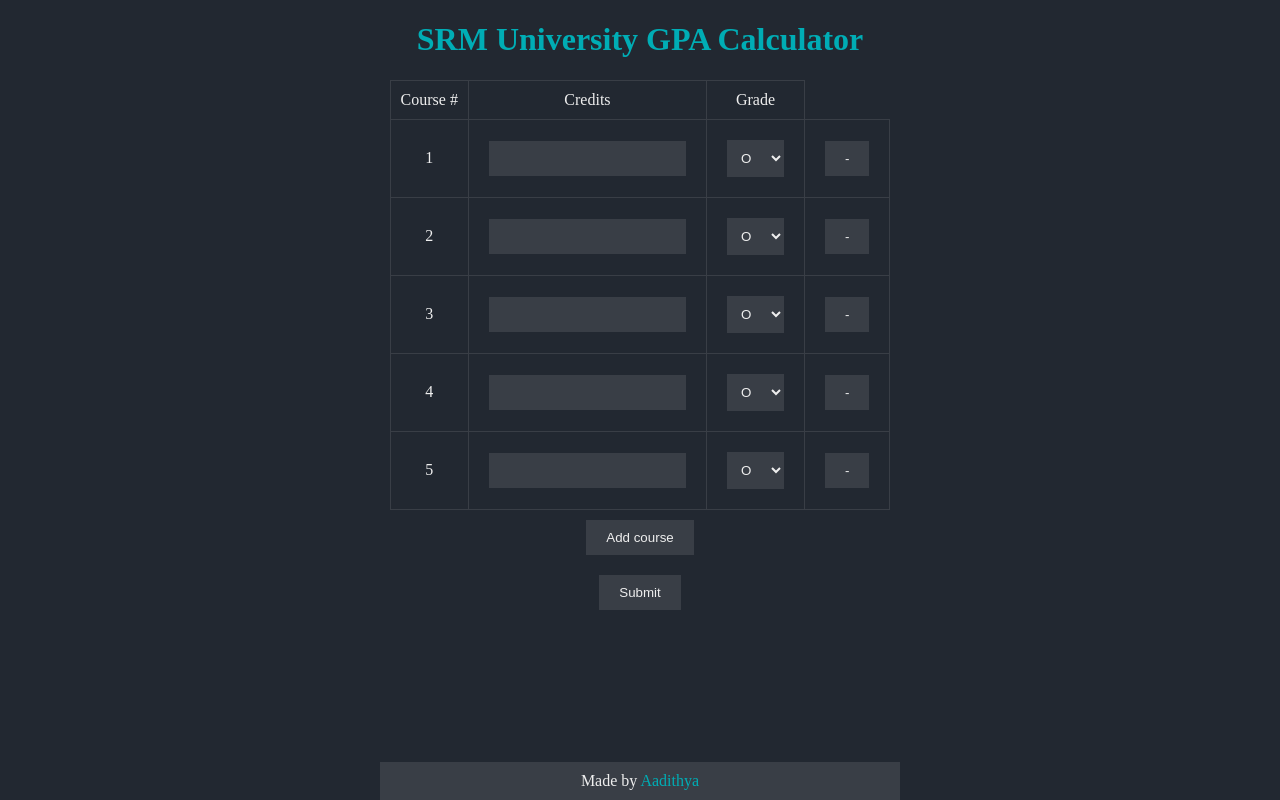
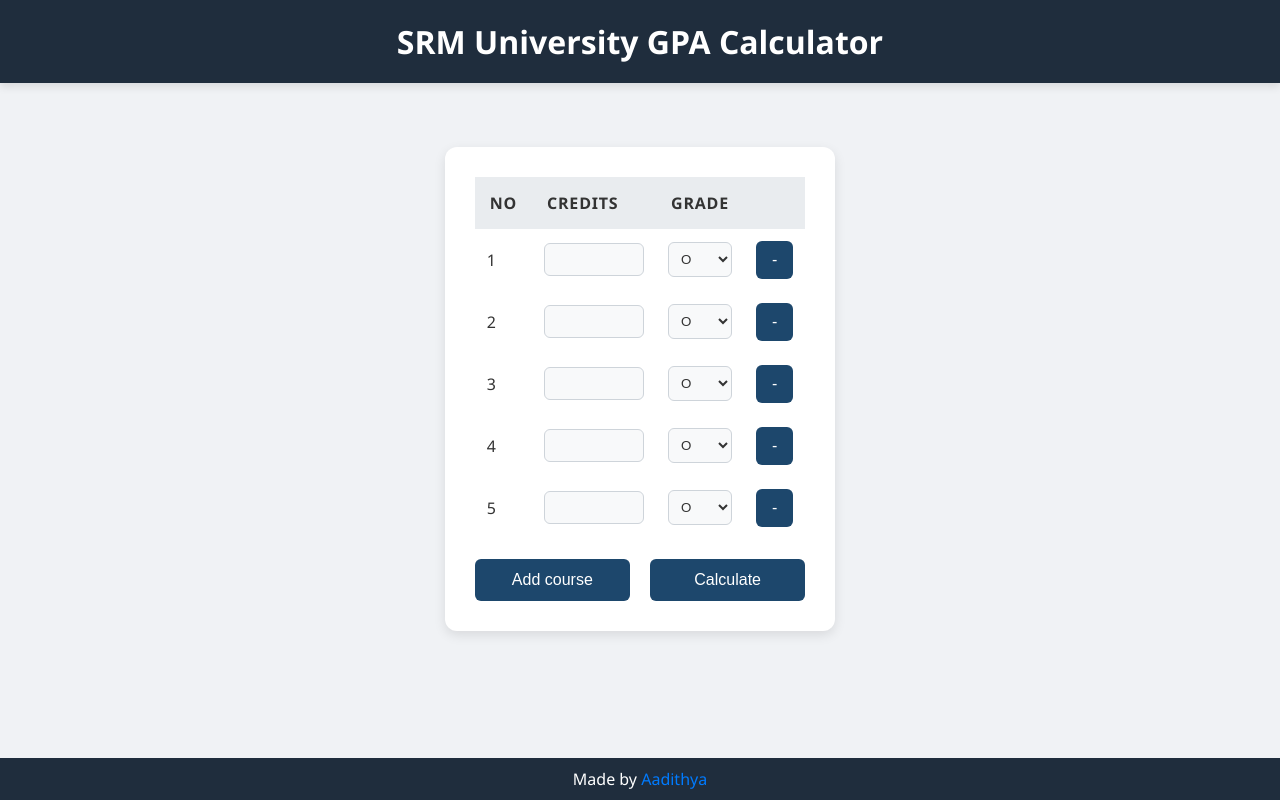
Before and after one commit to aadithya2112/cgpa-calculator, a React (Vite) app: page / in a window 1280 px wide. Built offline with nearby package versions, Linux system fonts and the light colour scheme.

Commit message:
add new ui and life gpa state to app

```diff
--- a/src/App.jsx
+++ b/src/App.jsx
@@ -1,17 +1,32 @@
-import React from "react";
+import React, { useState } from "react";
 import MarkInputTable from "./components/MarkInputTable";
 
 function App() {
+  const [gpa, setGpa] = useState(0); // Lift GPA state to App
+
   return (
     <>
       <header>
         <h1>
           SRM University <span>GPA Calculator</span>
         </h1>
-        <section id="mark-entry">
-          <MarkInputTable />
+      </header>
+
+      {/* GPA Progress Section */}
+      {gpa > 0 && (
+        <section id="gpa-progress">
+          <div>
+            <h2>GPA: {gpa}</h2>
+            <progress max="10" value={gpa}></progress>
+          </div>
         </section>
-      </header>
+      )}
+
+      {/* Mark Entry Section */}
+      <main id="mark-entry">
+        <MarkInputTable setGpa={setGpa} /> {/* Pass setGpa as a prop */}
+      </main>
+
       <footer>
         Made by <a href="https://github.com/aadithya2112">Aadithya</a>
       </footer>
--- a/src/components/MarkInputTable.jsx
+++ b/src/components/MarkInputTable.jsx
@@ -1,9 +1,10 @@
 import React, { useState } from "react";
-import { v4 as uuidv4 } from "uuid"; // Import uuid
+import { v4 as uuidv4 } from "uuid";
 import TableInput from "./TableInput";
 import calculateGpa from "../utils/calculateGpa";
 
-function MarkInputTable() {
+function MarkInputTable({ setGpa }) {
+  // Accept setGpa as prop
   const [inputArray, setInputArray] = useState([
     { id: uuidv4(), credits: "", grade: "O" },
     { id: uuidv4(), credits: "", grade: "O" },
@@ -12,12 +13,9 @@
     { id: uuidv4(), credits: "", grade: "O" },
   ]);
 
-  const [gpa, setGpa] = useState(0);
-
   function handleCreditsChange(index, newCredits) {
-    // Update credits without changing to integer until submission
     const updatedInputArray = [...inputArray];
-    updatedInputArray[index].credits = newCredits; // Keep as string
+    updatedInputArray[index].credits = newCredits;
     setInputArray(updatedInputArray);
   }
 
@@ -31,8 +29,8 @@
     setInputArray([
       ...inputArray,
       {
-        id: uuidv4(), // Generate a new unique id for each course
-        credits: "", // Start with an empty string for credits
+        id: uuidv4(),
+        credits: "",
         grade: "O",
       },
     ]);
@@ -44,15 +42,13 @@
   }
 
   function handleSubmit() {
-    // Convert credits to integers for GPA calculation
     const gpa = calculateGpa(
       inputArray.map((item) => ({
-        credits: parseInt(item.credits, 10) || 0, // Convert to integer for calculation
+        credits: parseInt(item.credits, 10) || 0,
         grade: item.grade,
       }))
     );
-    console.log("GPA:", gpa);
-    setGpa(gpa);
+    setGpa(gpa); // Update GPA in the parent component
   }
 
   return (
@@ -60,7 +56,7 @@
       <table>
         <thead>
           <tr>
-            <td>Course #</td>
+            <td>No</td>
             <td>Credits</td>
             <td>Grade</td>
           </tr>
@@ -68,8 +64,8 @@
         <tbody>
           {inputArray.map((input, index) => (
             <TableInput
-              key={input.id} // Use the `uuid` as the key
-              courseNumber={index + 1} // Ensure the course number is always in sequence
+              key={input.id}
+              courseNumber={index + 1}
               credits={input.credits}
               grade={input.grade}
               handleCreditsChange={(newCredits) =>
@@ -83,17 +79,11 @@
           ))}
         </tbody>
       </table>
-      <button onClick={handleAddCourse}>Add course</button>
-      <br />
-      <button onClick={handleSubmit}>Submit</button>
 
-      {/* conditional render gpa with progress bar*/}
-      {gpa > 0 && (
-        <div>
-          <h2>GPA: {gpa}</h2>
-          <progress max="10" value={gpa}></progress>
-        </div>
-      )}
+      <div className="add-calc-div">
+        <button onClick={handleAddCourse}>Add course</button>
+        <button onClick={handleSubmit}>Calculate</button>
+      </div>
     </>
   );
 }
--- a/src/index.css
+++ b/src/index.css
@@ -1,99 +1,231 @@
 :root {
-  --color-dark-background: #222831; /* Dark Background */
-  --color-dark-grey: #393E46;       /* Dark Grey */
-  --color-primary-blue: #00ADB5;    /* Teal */
-  --color-light-grey: #EEEEEE;      /* Light Grey */
+  --bg-color: #f0f2f5;
+  --main-bg-color: #ffffff;
+  --table-bg-color: #e9ecef;
+  --header-bg-color: #1f2d3d;
+  --text-color: #333;
+  --text-light-color: #fff;
+  --input-bg-color: #f8f9fa;
+  --input-border-color: #ced4da;
+  --button-bg-color: #1d476c;
+  --button-hover-bg-color: #4d6983;
+  --footer-link-color: #007bff;
+  --shadow-color: rgba(0, 0, 0, 0.1);
 }
 
-/* Example usage */
-body {
-  background-color: var(--color-dark-background);
-  color: var(--color-light-grey);
-  min-height: 100vh;
-  min-width: 100vw;
-  display: flex;
-  flex-direction: column; /* Align items vertically */
-  margin: 0; /* Remove default margin */
-  overflow: hidden; /* Prevent scrollbar */
+* {
+  margin: 0;
+  padding: 0;
+  box-sizing: border-box;
 }
 
 #root {
-  margin-left: auto;
-  margin-right: auto;
-  flex: 1; /* Allow #root to grow and take available space */
+  font-family: 'Segoe UI', Tahoma, Geneva, Verdana, sans-serif;
+  background-color: var(--bg-color);
+  color: var(--text-color);
   display: flex;
-  flex-direction: column; /* Align items vertically */
-  justify-content: center; /* Center content vertically */
-  align-items: center; /* Center content horizontally */
+  flex-direction: column;
+  min-height: 100vh;
+}
+
+body {
+  font-family: 'Segoe UI', Tahoma, Geneva, Verdana, sans-serif;
+  background-color: var(--bg-color);
+  color: var(--text-color);
+  display: flex;
+  flex-direction: column;
+  min-height: 100vh;
+}
+
+header {
+  background-color: var(--header-bg-color);
+  color: var(--text-light-color);
+  text-align: center;
+  padding: 20px 0;
+  box-shadow: 0 4px 8px var(--shadow-color);
+}
+
+h1 {
+  margin: 0;
+  font-size: 2em;
+  font-weight: 600;
+}
+
+#gpa-progress {
+  margin: 20px auto;
+  padding: 20px;
+  max-width: 500px;
+  background-color: var(--main-bg-color);
+  border-radius: 12px;
+  box-shadow: 0 4px 12px var(--shadow-color);
   text-align: center;
 }
 
-h1 {
-  color: var(--color-primary-blue);
+#gpa-progress div {
+  min-width: 400px;
+}
+
+#gpa-progress h2 {
+  margin-bottom: 10px;
+  font-size: 1.5em;
+  color: var(--text-color);
+}
+
+#gpa-progress progress {
+  width: 100%;
+  height: 20px;
+  appearance: none;
+  background-color: var(--input-bg-color);
+  border-radius: 10px;
+  overflow: hidden;
+  box-shadow: inset 0 1px 4px var(--shadow-color);
+}
+
+#gpa-progress progress::-webkit-progress-bar {
+  background-color: var(--input-bg-color);
+  border-radius: 10px;
+}
+
+#gpa-progress progress::-webkit-progress-value {
+  background-color: var(--button-bg-color);
+  border-radius: 10px 0 0 10px;
+}
+
+#gpa-progress progress::-moz-progress-bar {
+  background-color: var(--button-bg-color);
+  border-radius: 10px 0 0 10px;
+}
+
+main {
+  padding: 30px;
+  max-width: 800px;
+  margin: auto;
+  background-color: var(--main-bg-color);
+  box-shadow: 0 4px 12px var(--shadow-color);
+  border-radius: 12px;
+}
+
+table {
+  width: 100%;
+  border-collapse: collapse;
+  margin-bottom: 20px;
+  background-color: var(--table-bg-color);
+}
+
+thead {
+  background-color: var(--table-bg-color); /* Matching the table rows */
+}
+
+thead td {
+  font-weight: bold;
+  padding: 15px;
+  color: var(--text-color);
+  text-transform: uppercase;
+  letter-spacing: 0.05em;
+}
+
+
+tbody td {
+  padding: 12px;
+  color: var(--text-color);
+}
+
+tbody tr {
+  background-color: var(--main-bg-color); /* Slight alternation for every other row */
+}
+
+
+
+
+
+input[type="number"] {
+  width: 100px;
+  padding: 8px;
+  background-color: var(--input-bg-color);
+  color: var(--text-color);
+  border: 1px solid var(--input-border-color);
+  border-radius: 6px;
+  outline: none;
+  transition: border-color 0.3s ease;
+}
+
+input[type="number"]:focus {
+  border-color: var(--button-bg-color);
+}
+
+select {
+  width: 100%;
+  padding: 8px;
+  background-color: var(--input-bg-color);
+  color: var(--text-color);
+  border: 1px solid var(--input-border-color);
+  border-radius: 6px;
+  outline: none;
+  transition: border-color 0.3s ease;
+}
+
+select:focus {
+  border-color: var(--button-bg-color);
 }
 
 button {
-  background-color: var(--color-dark-grey);
-  color: var(--color-light-grey); /* Adjust text color for better contrast */
-  border: none; /* Optional: remove border for a cleaner look */
-  padding: 10px 20px; /* Optional: add padding for better button appearance */
-  cursor: pointer; /* Optional: change cursor on hover */
-  margin: 10px; /* Optional: add margin for spacing */
+  background-color: var(--button-bg-color);
+  color: var(--text-light-color);
+  padding: 10px 16px;
+  border: none;
+  cursor: pointer;
+  border-radius: 6px;
+  transition: background-color 0.3s ease, transform 0.2s ease;
+  font-size: 1em;
 }
 
 button:hover {
-  background-color: var(--color-primary-blue); /* Change background color on hover */
+  background-color: var(--button-hover-bg-color);
+  transform: translateY(-2px);
 }
 
-table {
-  background-color: var(--color-dark-background); /* Table background */
-  color: var(--color-light-grey); /* Text color for tables */
-  border-collapse: collapse; /* Optional: collapse borders */
+.add-calc-div {
+  display: flex;
+  justify-content: space-between;
+  gap: 20px;
+  margin-top: 20px;
 }
 
-table th,
-table td {
-  padding: 10px; /* Optional: add padding to table cells */
-  border: 1px solid var(--color-dark-grey); /* Optional: border color for table cells */
-}
-
-input {
-  background-color: var(--color-dark-grey);
-  color: var(--color-light-grey);
-  border: none;
-  padding: 10px;
-  margin: 10px;
-}
-
-input:focus {
-  outline: none; /* Optional: remove focus outline */
-}
-
-select {
-  background-color: var(--color-dark-grey);
-  color: var(--color-light-grey);
-  border: none;
-  padding: 10px;
-  margin: 10px;
-}
-
-select:focus {
-  outline: none; /* Optional: remove focus outline */
+.add-calc-div button {
+  flex: 1;
+  padding: 12px;
 }
 
 footer {
-  background-color: var(--color-dark-grey);
-  color: var(--color-light-grey);
-  padding: 10px;
-  position: relative; /* Changed from absolute to relative */
-  bottom: 0;
-  margin-top: auto; /* Push footer to the bottom */
-  width: 100%; /* Ensure footer takes full width */
+  text-align: center;
+  background-color: var(--header-bg-color);
+  color: var(--text-light-color);
+  padding: 10px 0;
+  margin-top: auto;
 }
 
 footer a {
-  color: var(--color-primary-blue);
+  color: var(--footer-link-color);
   text-decoration: none;
 }
 
-/* Add any other styles as needed */
+footer a:hover {
+  text-decoration: underline;
+}
+
+/* in mobile */
+@media (max-width: 600px) {
+
+  #gpa-progress div {
+    min-width: 300px;
+  }
+
+  .add-calc-div {
+    flex-direction: column;
+    gap: 10px;
+  }
+
+  .add-calc-div button {
+    padding: 10px;
+  }
+}
```
